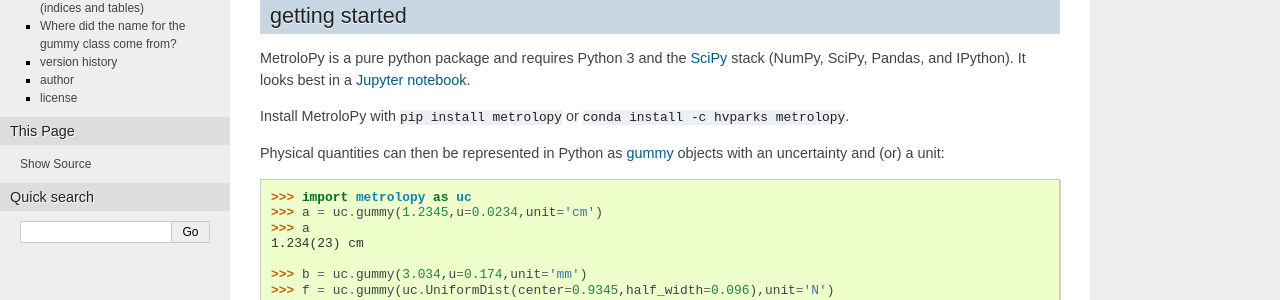
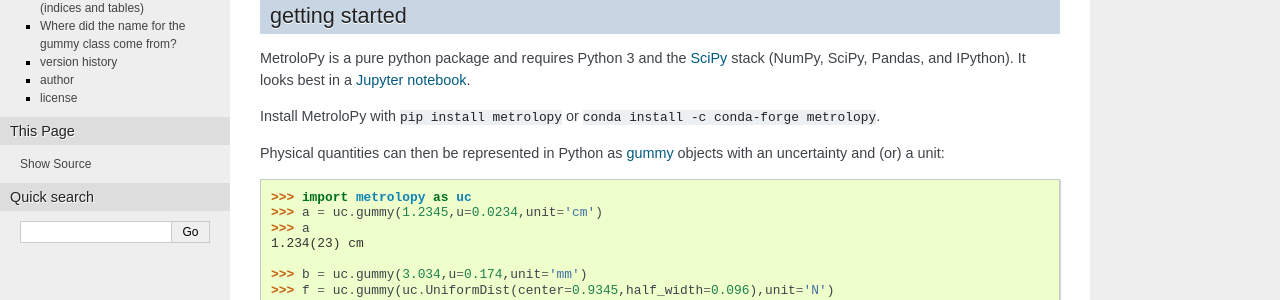
Before and after one commit to nrc-cnrc/MetroloPy, a Sphinx documentation site: the page built from docs/index.rst, in a window 1280 px wide. Shown: the part 163-463 px from the top of the page. Built offline with Sphinx 7.4.7, drawn with Linux system fonts in a browser that asks for light colours.

Commit message:
add conda-forge install to docs

```diff
--- a/docs/index.rst
+++ b/docs/index.rst
@@ -23,7 +23,7 @@ MetroloPy is a pure python package and requires Python 3 and the
 It looks best in a `Jupyter notebook <https://jupyter.org/>`_.
 
 Install MetroloPy with ``pip install metrolopy``  or
-``conda install -c hvparks metrolopy``.
+``conda install -c conda-forge metrolopy``.
 
 Physical quantities can then be represented in Python as `gummy`_ objects
 with an uncertainty and (or) a unit:
```
Also changed, not shown: README.md (+1 -1 lines), 7 other files.
